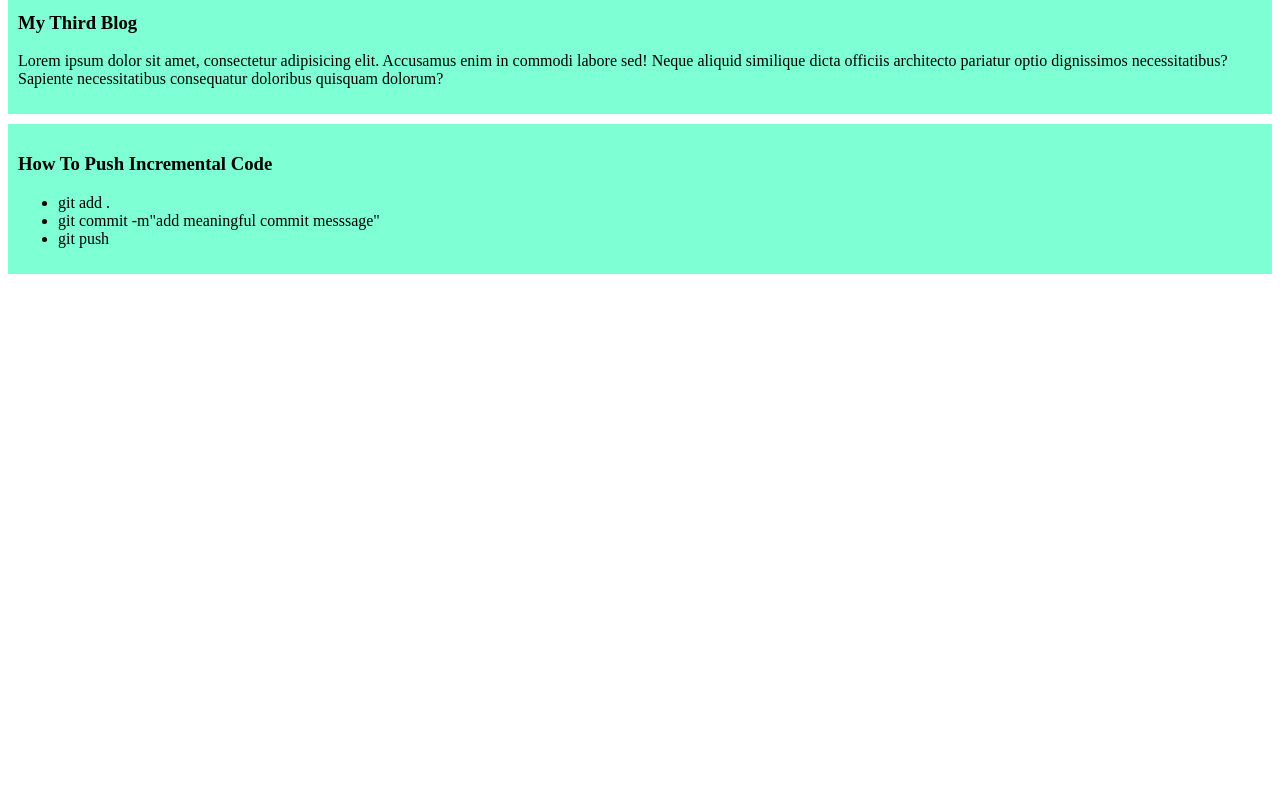
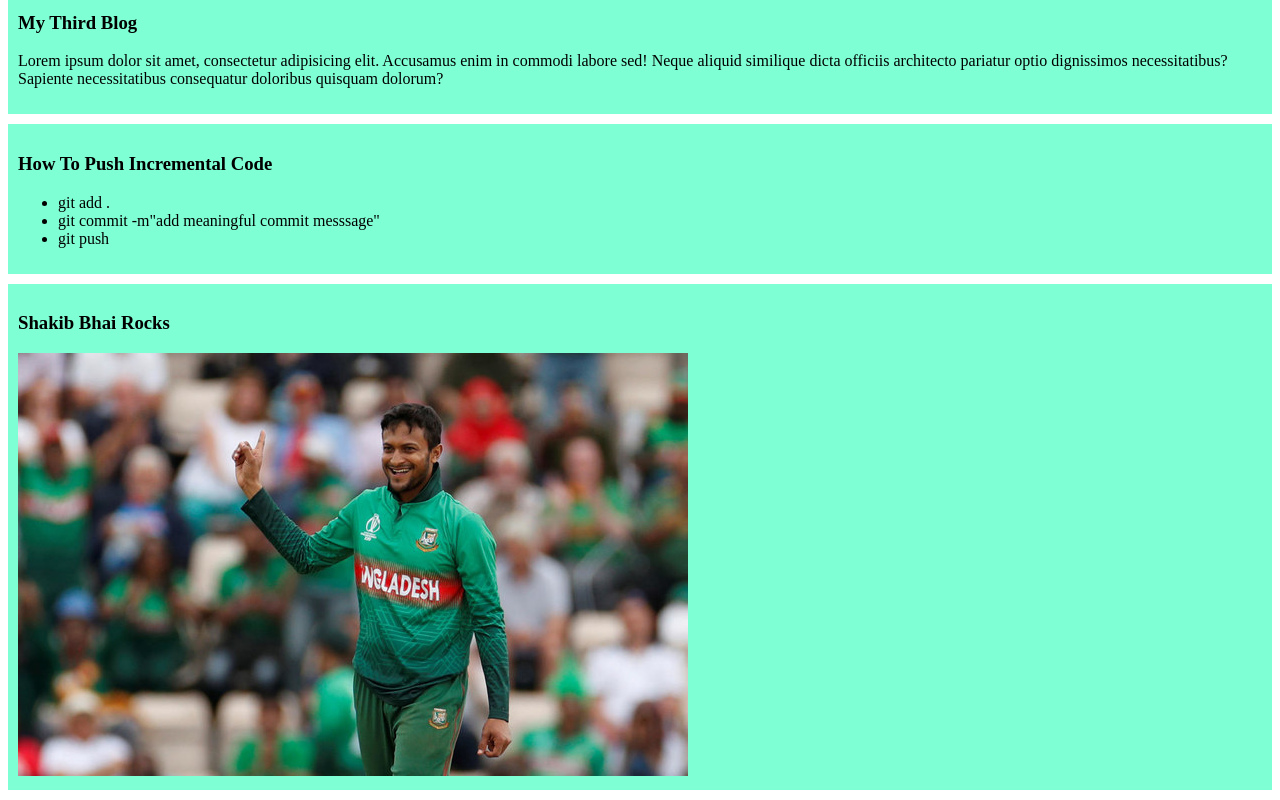
Before and after one commit to NafiunSakin/my-simple-website, a plain HTML site: page index.html in a window 1280 px wide. Shown: the part 308-1108 px from the top of the page. Before the commit the page ends 800 px from the top, so only its background shows below. Drawn offline with Linux system fonts and the light colour scheme.

Commit message:
added shakib bhai's pic

```diff
--- a/index.html
+++ b/index.html
@@ -27,5 +27,9 @@
             <li>git push</li>
         </ul>
     </div>
+    <div>
+       <h3>Shakib Bhai Rocks</h3>
+       <img src="images/1821111-254154667.jpg" alt="Shakib Bhai">
+    </div>
 </body>
 </html>
```
Also changed, not shown: images/1821111-254154667.jpg (added).
